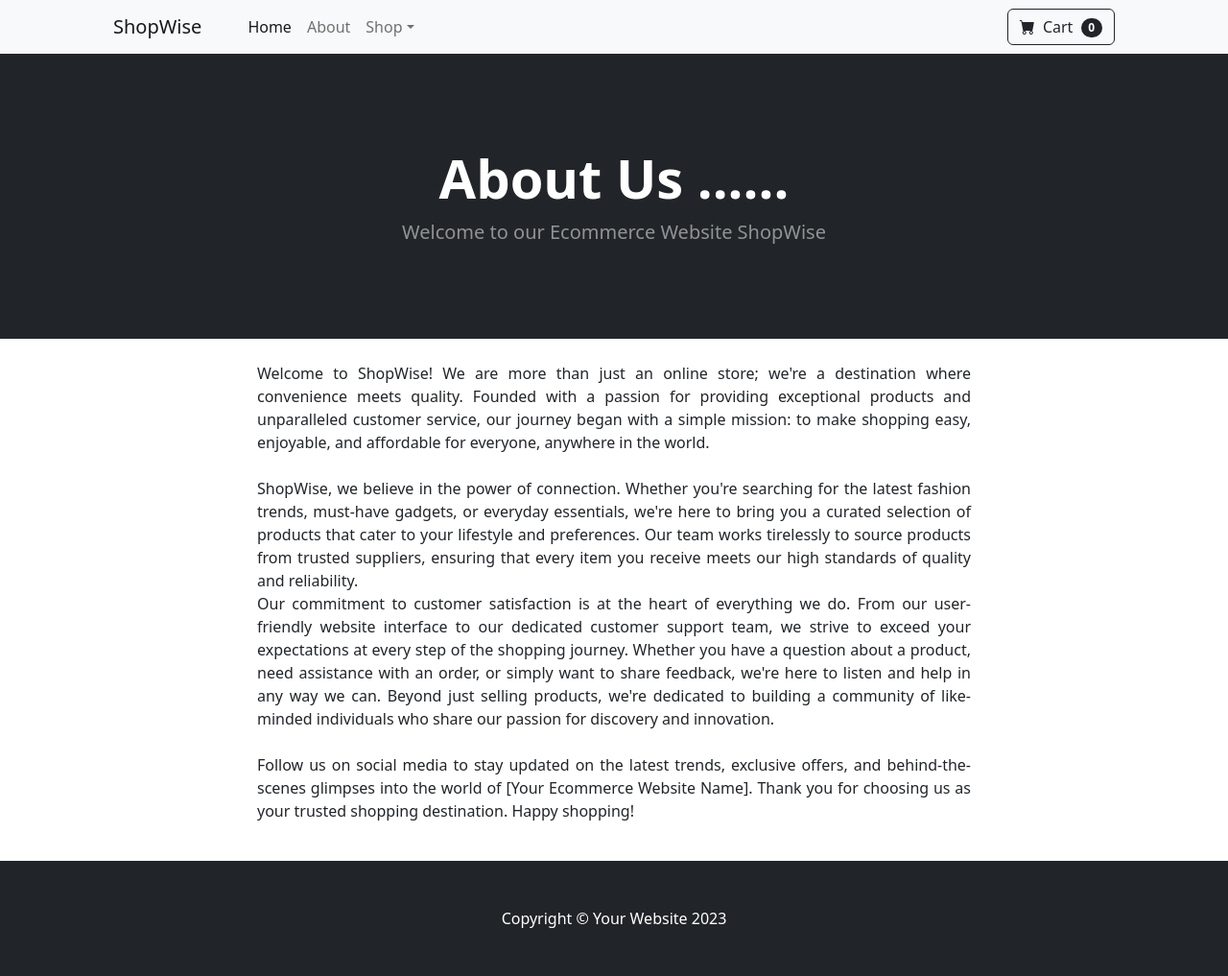
After one commit to vipulprabhu2000/StoreVista, a Django app: page /about/ in a window 1280 px wide. The commit adds this page. Shown: the whole page at 96% size. Run offline with Django 4.2, Linux system fonts and the light colour scheme; some libraries are stand-ins or nearby versions.

Commit message:
Added a about page along with seperating the previous index page into segments using base.html

```diff
--- /dev/null
+++ b/Templates/about.html
@@ -0,0 +1,52 @@
+{% extends 'base.html'%} {% block content %}
+<header class="bg-dark py-5">
+  <div class="container px-4 px-lg-5 my-5">
+    <div class="text-center text-white">
+      <h1 class="display-4 fw-bolder">About Us ......</h1>
+      <p class="lead fw-normal text-white-50 mb-0">
+        Welcome to our Ecommerce Website ShopWise
+      </p>
+    </div>
+  </div>
+</header>
+
+<div class="container">
+  <div class="=row">
+    <center>
+      <div class="col-8">
+        <p align="justify">
+            <br>
+          Welcome to ShopWise! We are more than just an
+          online store; we're a destination where convenience meets quality.
+          Founded with a passion for providing exceptional products and
+          unparalleled customer service, our journey began with a simple
+          mission: to make shopping easy, enjoyable, and affordable for
+          everyone, anywhere in the world.
+          <br><br> ShopWise, we
+          believe in the power of connection. Whether you're searching for the
+          latest fashion trends, must-have gadgets, or everyday essentials,
+          we're here to bring you a curated selection of products that cater to
+          your lifestyle and preferences. Our team works tirelessly to source
+          products from trusted suppliers, ensuring that every item you receive
+          meets our high standards of quality and reliability.
+          <br>Our commitment to
+          customer satisfaction is at the heart of everything we do. From our
+          user-friendly website interface to our dedicated customer support
+          team, we strive to exceed your expectations at every step of the
+          shopping journey. Whether you have a question about a product, need
+          assistance with an order, or simply want to share feedback, we're here
+          to listen and help in any way we can. Beyond just selling products,
+          we're dedicated to building a community of like-minded individuals who
+          share our passion for discovery and innovation.<br><br> Follow us on social
+          media to stay updated on the latest trends, exclusive offers, and
+          behind-the-scenes glimpses into the world of [Your Ecommerce Website
+          Name]. Thank you for choosing us as your trusted shopping destination.
+          Happy shopping!
+          <br><br>
+        </p>
+      </div>
+    </center>
+  </div>
+</div>
+
+{% endblock %}
--- /dev/null
+++ b/Templates/base.html
@@ -0,0 +1,43 @@
+{% load static %}
+
+<!DOCTYPE html>
+<html lang="en">
+  <head>
+    <meta charset="utf-8" />
+    <meta
+      name="viewport"
+      content="width=device-width, initial-scale=1, shrink-to-fit=no"
+    />
+    <meta name="description" content="" />
+    <meta name="author" content="" />
+    <title>Eccom - ShopWise</title>
+    <!-- Favicon-->
+    <link rel="icon" type="image/x-icon" href="assets/favicon.ico %}" />
+    <!-- Bootstrap icons-->
+    <link
+      href="https://cdn.jsdelivr.net/npm/bootstrap-icons@1.5.0/font/bootstrap-icons.css"
+      rel="stylesheet"
+    />
+    <!-- Core theme CSS (includes Bootstrap)-->
+    <link href="{% static 'css/styles.css' %}" rel="stylesheet" />
+  </head>
+  <body>
+    <!-- Navigation-->
+    {% include 'navbar.html' %}
+
+    {% block content %}
+    {% endblock %}
+    <!-- Footer-->
+    <footer class="py-5 bg-dark">
+      <div class="container">
+        <p class="m-0 text-center text-white">
+          Copyright &copy; Your Website 2023
+        </p>
+      </div>
+    </footer>
+    <!-- Bootstrap core JS-->
+    <script src="https://cdn.jsdelivr.net/npm/bootstrap@5.2.3/dist/js/bootstrap.bundle.min.js"></script>
+    <!-- Core theme JS-->
+    <script src="{% static 'js/scripts.js' %}"></script>
+  </body>
+</html>
--- /dev/null
+++ b/Templates/navbar.html
@@ -0,0 +1,48 @@
+<nav class="navbar navbar-expand-lg navbar-light bg-light">
+    <div class="container px-4 px-lg-5">
+      <a class="navbar-brand" href="{% url 'index' %}">ShopWise</a>
+      <button
+        class="navbar-toggler"
+        type="button"
+        data-bs-toggle="collapse"
+        data-bs-target="#navbarSupportedContent"
+        aria-controls="navbarSupportedContent"
+        aria-expanded="false"
+        aria-label="Toggle navigation"
+      >
+        <span class="navbar-toggler-icon"></span>
+      </button>
+      <div class="collapse navbar-collapse" id="navbarSupportedContent">
+        <ul class="navbar-nav me-auto mb-2 mb-lg-0 ms-lg-4">
+          <li class="nav-item">
+            <a class="nav-link active" aria-current="page" href="{% url 'index' %}">Home</a>
+          </li>
+          <li class="nav-item"><a class="nav-link" href="{% url 'about' %}">About</a></li>
+          <li class="nav-item dropdown">
+            <a
+              class="nav-link dropdown-toggle"
+              id="navbarDropdown"
+              href="#"
+              role="button"
+              data-bs-toggle="dropdown"
+              aria-expanded="false"
+              >Shop</a
+            >
+            <ul class="dropdown-menu" aria-labelledby="navbarDropdown">
+              <li><a class="dropdown-item" href="#!">All Products</a></li>
+              <li><hr class="dropdown-divider" /></li>
+              <li><a class="dropdown-item" href="#!">Popular Items</a></li>
+              <li><a class="dropdown-item" href="#!">New Arrivals</a></li>
+            </ul>
+          </li>
+        </ul>
+        <form class="d-flex">
+          <button class="btn btn-outline-dark" type="submit">
+            <i class="bi-cart-fill me-1"></i>
+            Cart
+            <span class="badge bg-dark text-white ms-1 rounded-pill">0</span>
+          </button>
+        </form>
+      </div>
+    </div>
+  </nav>
--- a/store/urls.py
+++ b/store/urls.py
@@ -5,6 +5,6 @@ from . import views
 
 urlpatterns = [
     path('',views.index,name="index"),
-
+    path('about/',views.about,name="about"),
 
 ]
--- a/store/views.py
+++ b/store/views.py
@@ -8,3 +8,6 @@ def index(request):
     products=Product.objects.all()
 
     return render(request,"index.html",{'products':products})
+
+def about(request):
+    return render(request,"about.html",{})
```
Also changed, not shown: Templates/index.html (+4 -87 lines).
